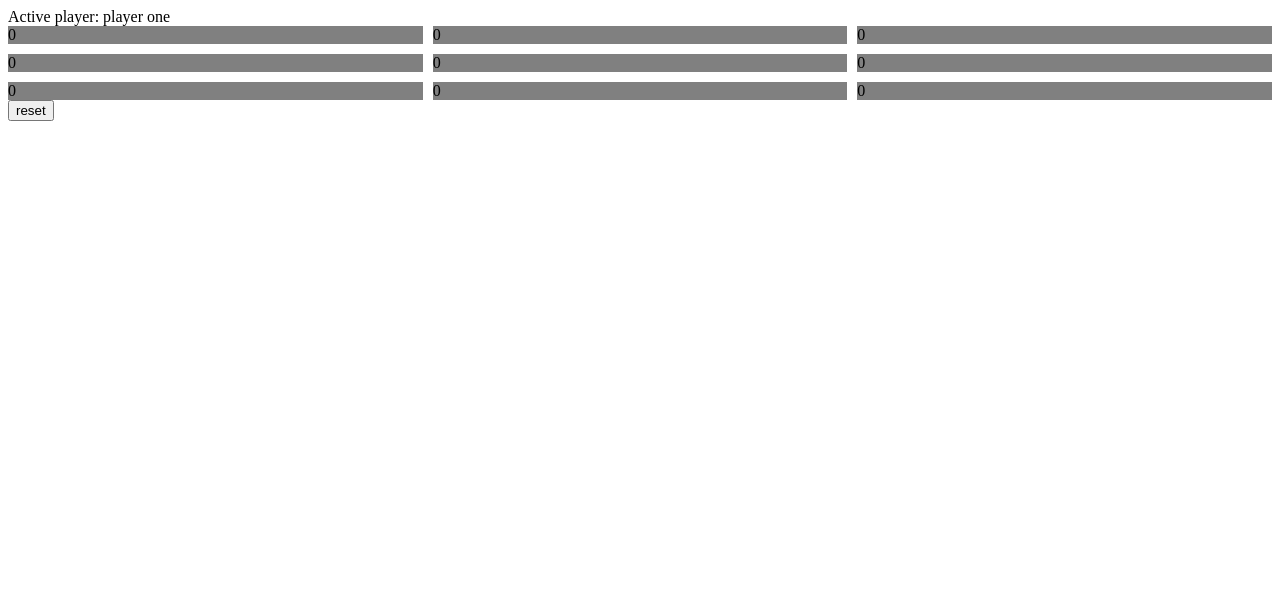
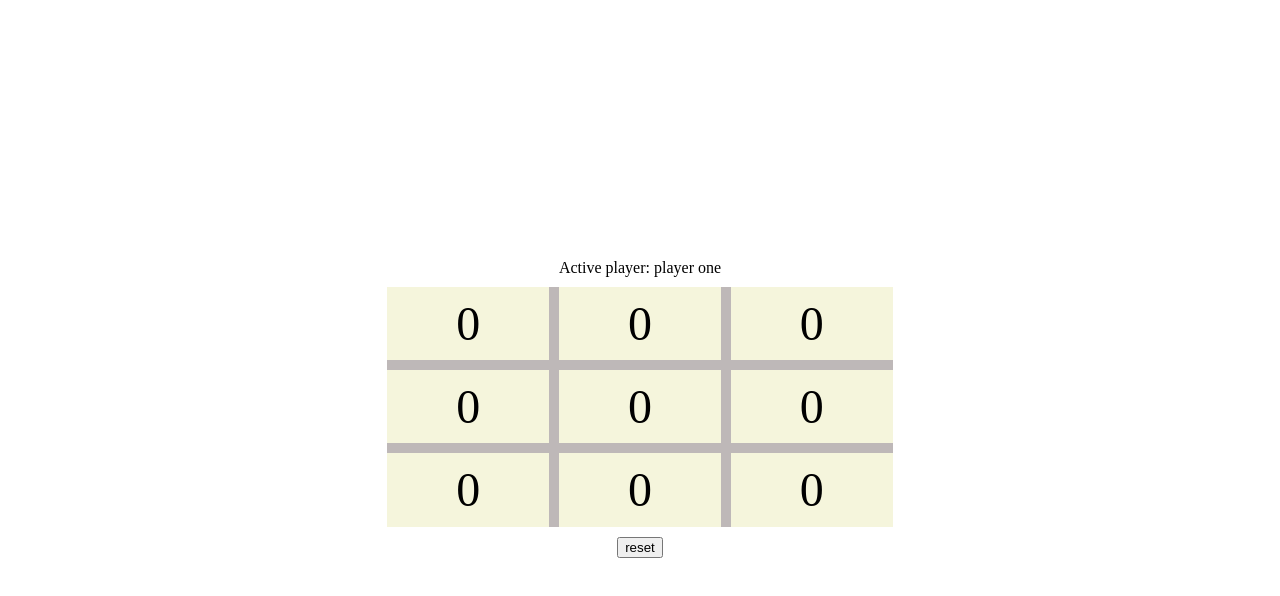
Before and after one commit to T6nuk/tic-tac-toe, a plain HTML site: page index.html in a window 1280 px wide. Drawn offline with Linux system fonts and the light colour scheme.

Commit message:
Add board styling

```diff
--- a/index.html
+++ b/index.html
@@ -10,11 +10,13 @@
   <body>
     <header></header>
     <main>
-      <div id="data-container">
-        <div id="player-name">Acting player:</div>
+      <div id="container">
+        <div id="data-container">
+          <div id="player-name">Acting player:</div>
+        </div>
+        <div id="grid-container"></div>
+        <div id="reset"><button id="reset-button">reset</button></div>
       </div>
-      <div id="grid-container"></div>
-      <div id="reset"><button id="reset-button">reset</button></div>
     </main>
 
     <footer></footer>
--- a/script.js
+++ b/script.js
@@ -77,6 +77,10 @@ function gameController(playerOne = "player one", playerTwo = "player two") {
 
   const getGameState = () => {
     return board.getBoard().map((row) => row.map((cell) => cell.getValue()));
+  };
+
+  const resetGameState = () => {
+    console.log(board.getBoard());
   };
 
   const boardIsFull = () => {
@@ -176,6 +180,7 @@ function gameController(playerOne = "player one", playerTwo = "player two") {
   return {
     playRound,
     getActivePlayer,
+    resetGameState,
     getBoard: () => {
       return board.getBoard();
     },
@@ -220,7 +225,7 @@ const displayController = ((gameInstance) => {
   const resetBoard = () => {
     let resetButton = document.getElementById("reset-button");
     resetButton.addEventListener("click", () => {
-      renderBoard();
+      game.resetGameState();
     });
   };
   resetBoard();
--- a/styles/styles.css
+++ b/styles/styles.css
@@ -1,9 +1,32 @@
+main {
+  margin: 0;
+  height: 100vh;
+}
+body {
+  overflow: hidden;
+}
+
+#container {
+  height: 100%;
+  display: flex;
+  flex-direction: column;
+  justify-content: center;
+  align-items: center;
+}
+
 #grid-container {
+  margin: 10px;
+  height: 30%;
+  width: 40%;
   display: grid;
   grid-template-columns: 3fr 3fr 3fr;
   gap: 10px;
+  background-color: rgb(190, 184, 184);
 }
 
 #grid-container > div {
-  background-color: grey;
+  font-size: 3rem;
+  background-color: beige;
+  align-content: center;
+  text-align: center;
 }
```
